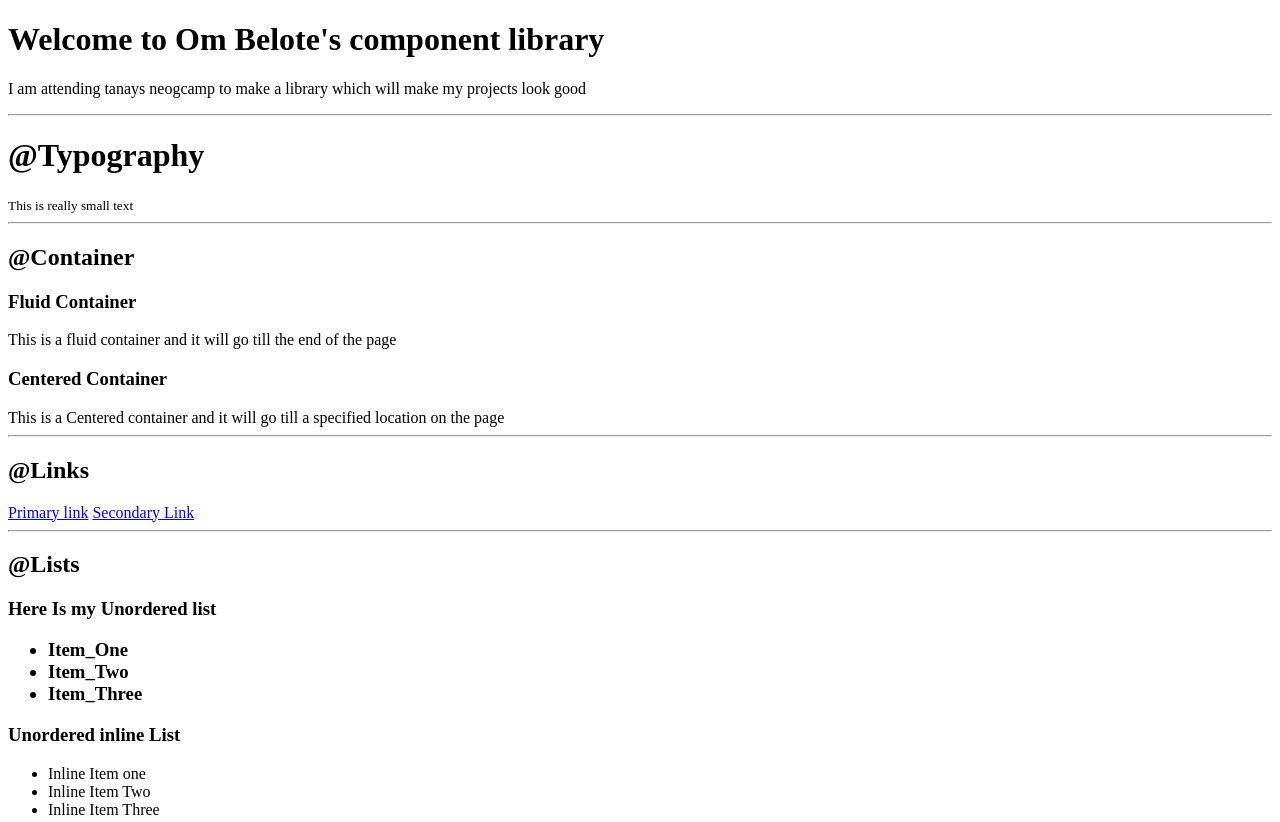
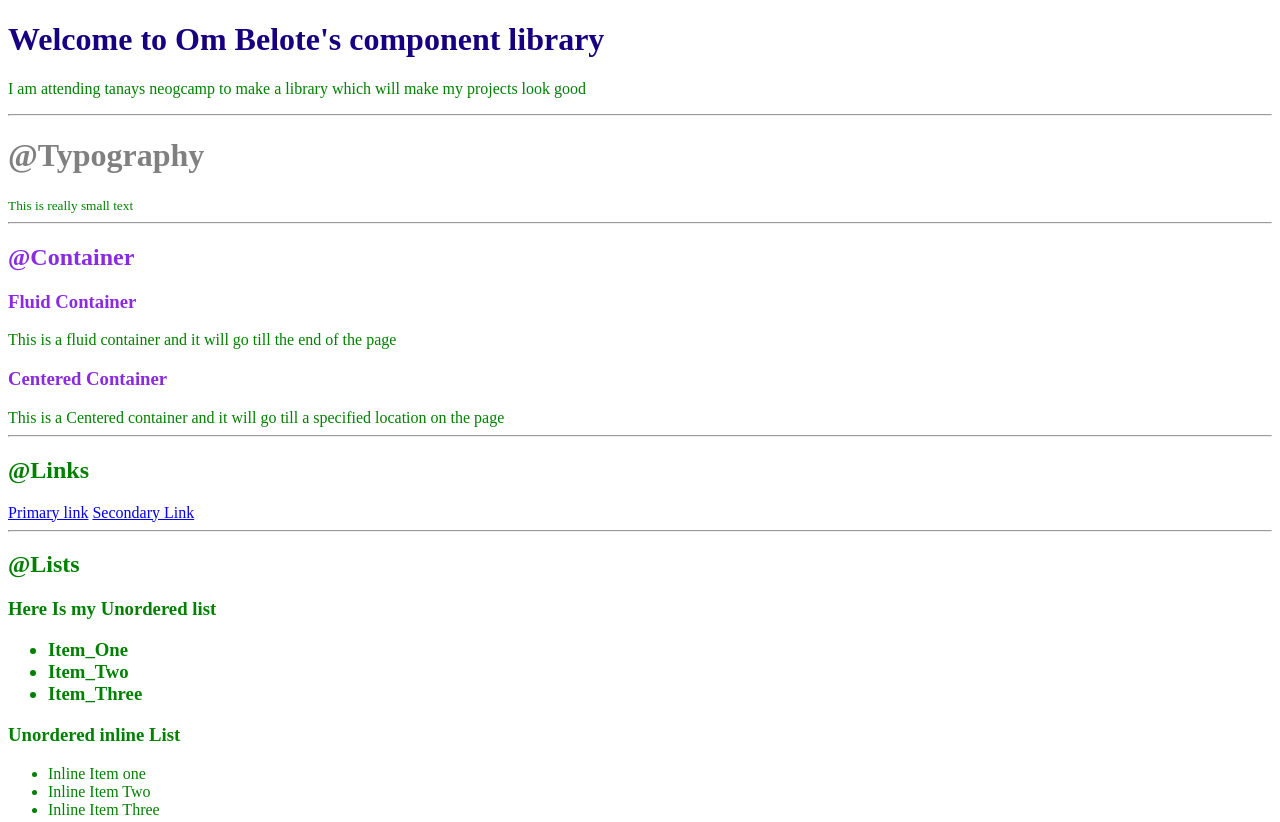
Before and after one commit to ombelote/neogcamp-lesson3-live, a plain HTML site: page index.html in a window 1280 px wide. Shown: the top 822 px of the page. Drawn offline with Linux system fonts and the light colour scheme.

Commit message:
css: import and selectors

```diff
--- a/index.html
+++ b/index.html
@@ -5,22 +5,23 @@
     <meta http-equiv="X-UA-Compatible" content="IE=edge">
     <meta name="viewport" content="width=device-width, initial-scale=1.0">
     <title>Component Library</title>
+    <link href = "styles.css", rel = 'stylesheet'/>
 </head>
 <body>
 <h1>Welcome to Om Belote's component library </h1>
-<p>I am attending tanays neogcamp to make a library which will make my projects look good</p>
+<p class = "para">I am attending tanays neogcamp to make a library which will make my projects look good</p>
 <hr>
-<h1>@Typography</h1>
-<small>This is really small text</small>
+<h1 id="Only">@Typography</h1>
+<small class="para">This is really small text</small>
 
 <hr>
 <h2>@Container</h2>
 
 <h3>Fluid Container</h3>
-<div>This is a fluid container and it will go till the end of the page</div>
+<div class = "para">This is a fluid container and it will go till the end of the page</div>
 
 <h3>Centered Container</h3>
-<div>This is a Centered container and it will go till a specified location on the page <div>
+<div class = "para">This is a Centered container and it will go till a specified location on the page <div>
 
 <hr>
 
--- /dev/null
+++ b/styles.css
@@ -0,0 +1,12 @@
+body {
+    color: blueviolet;
+}
+h1{
+    color: rgb(23, 0, 128);
+}
+.para{
+    color: green;
+}
+#Only{
+    color: gray;
+}
```
